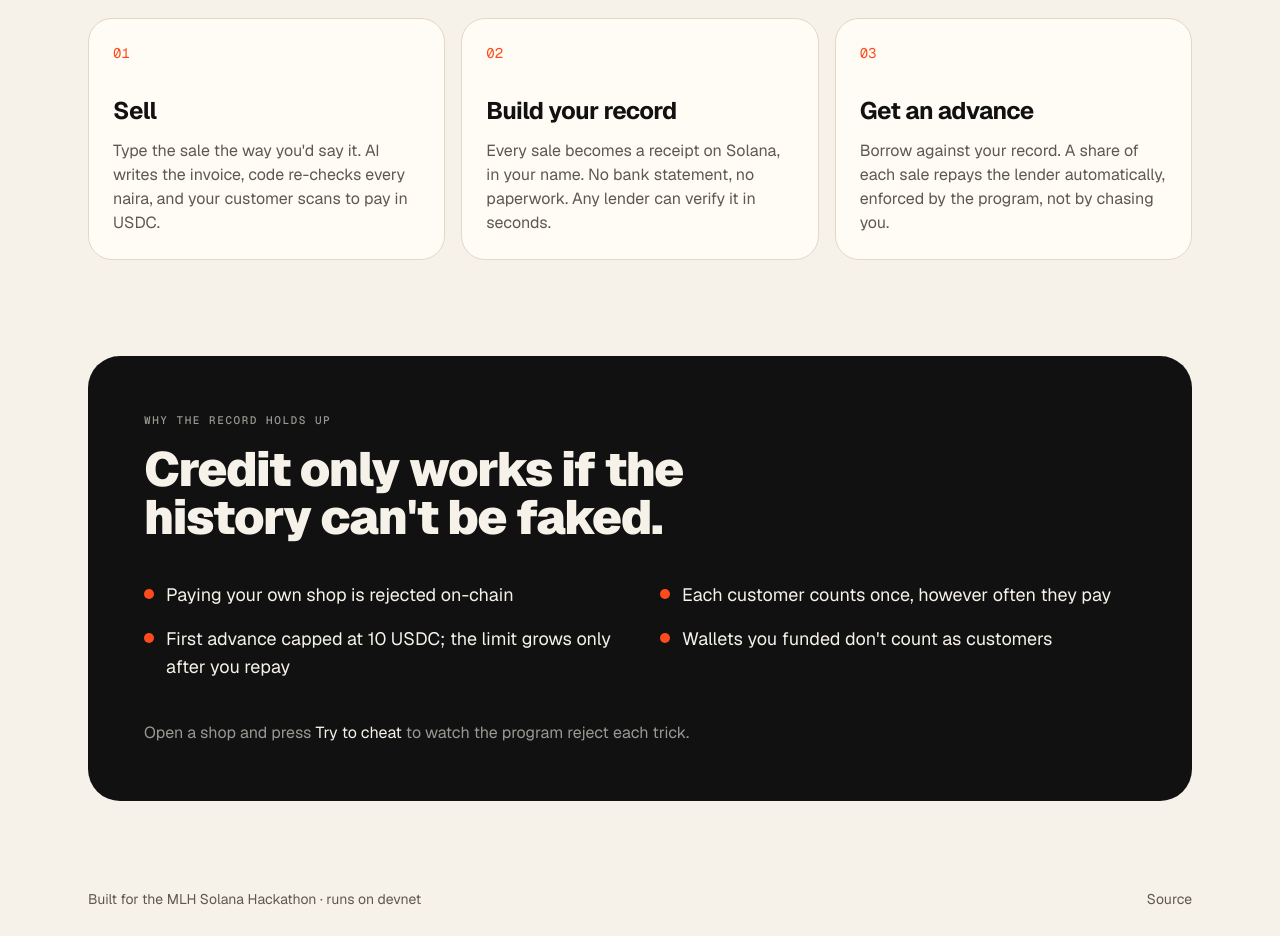
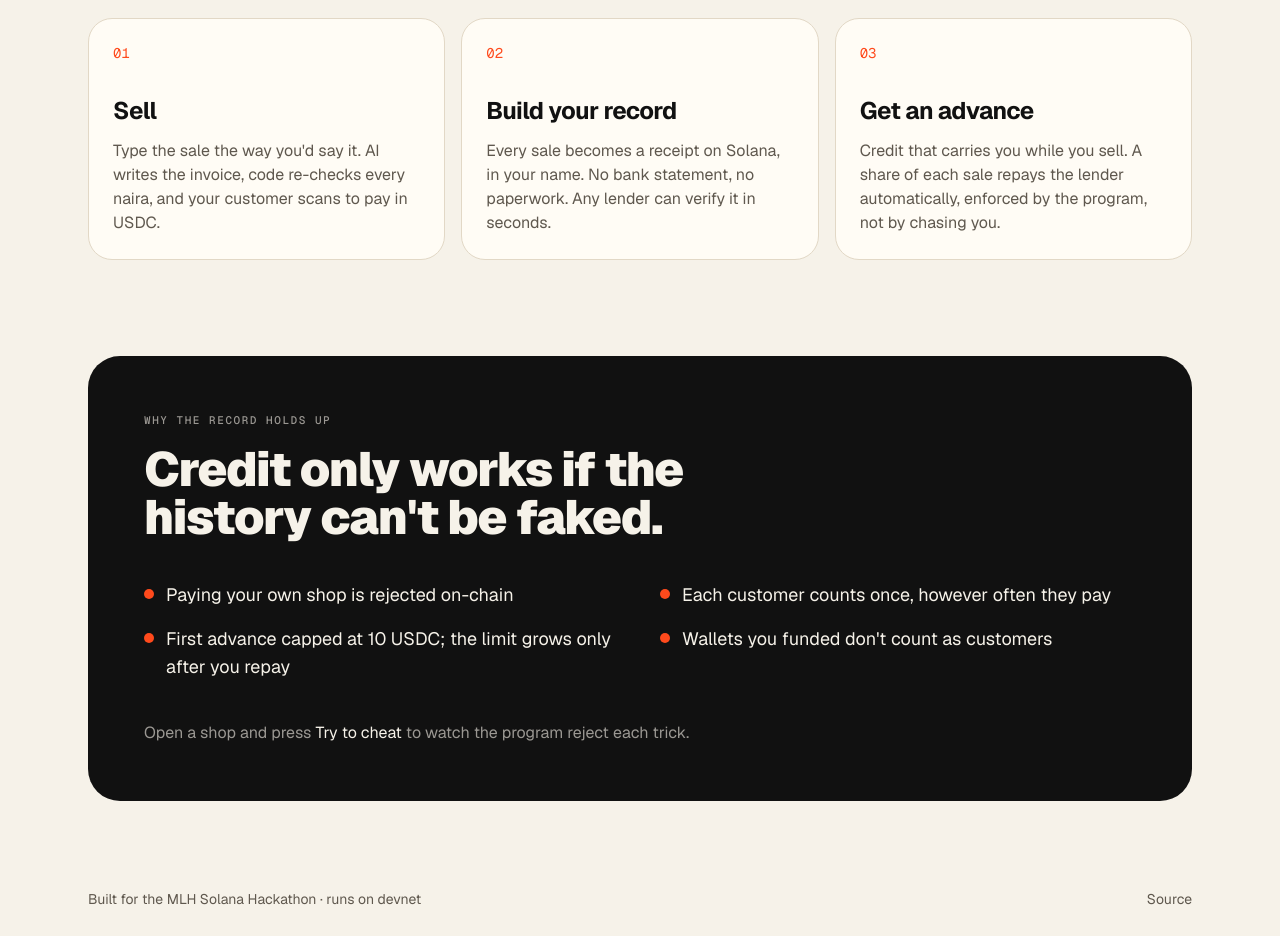
Before and after one commit to emarc99/oja, a Next.js app in the folder app/: page / in a window 1280 px wide. Shown: the part 800-1736 px from the top of the page. Built offline with nearby package versions, Linux system fonts and the light colour scheme; no server answers; what @anchor-lang/core, @solana/wallet-adapter-react, @solana/web3.js would draw is missing.

Commit message:
Describe the advance as credit that carries you while you sell

```diff
--- a/app/app/page.tsx
+++ b/app/app/page.tsx
@@ -15,7 +15,7 @@ const steps = [
   {
     n: "03",
     title: "Get an advance",
-    body: "Borrow against your record. A share of each sale repays the lender automatically, enforced by the program, not by chasing you.",
+    body: "Credit that carries you while you sell. A share of each sale repays the lender automatically, enforced by the program, not by chasing you.",
   },
 ];
 
```
